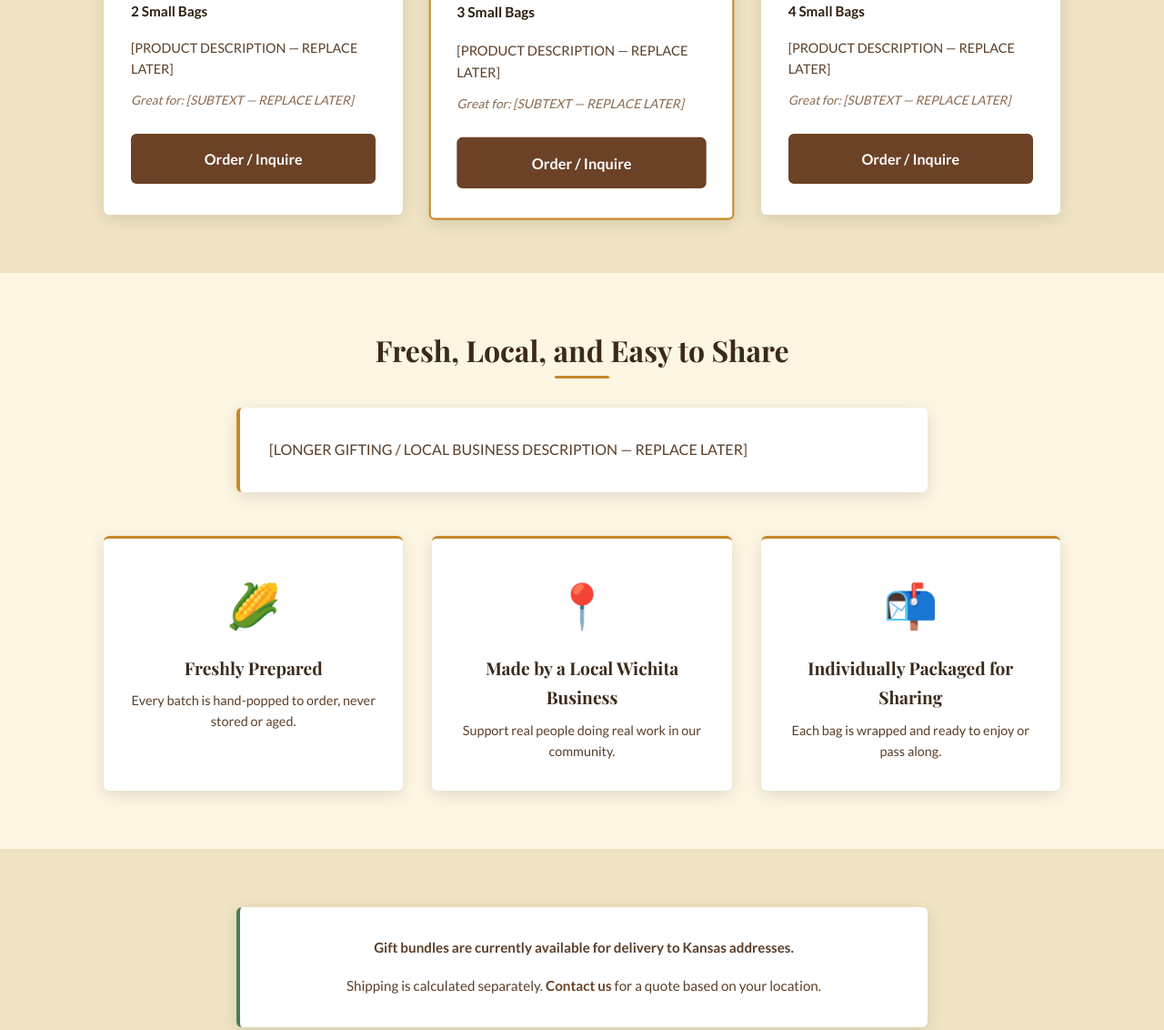
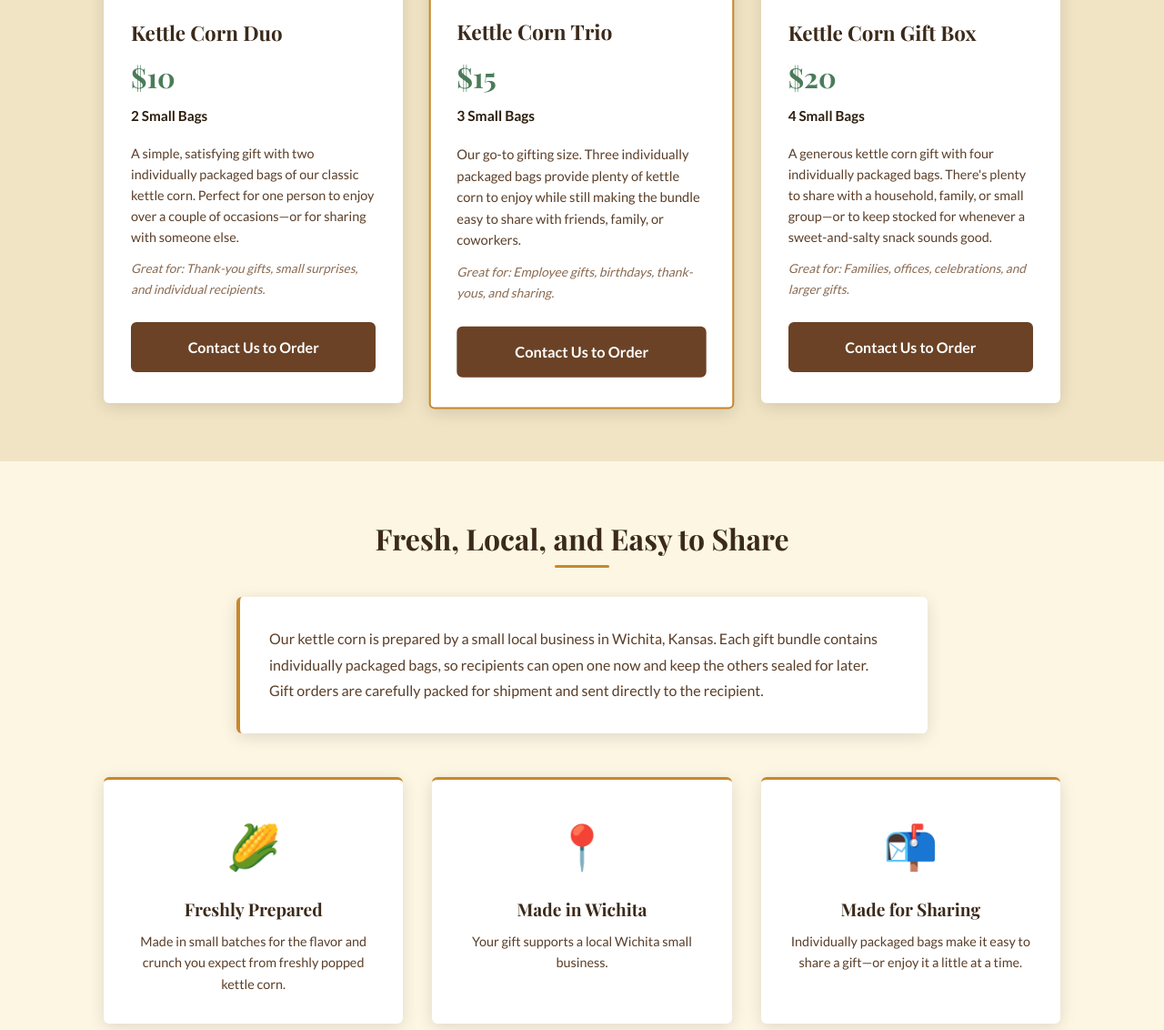
Before and after one commit to jofusmichael80-glitch/mikjaw-kettle-corn, a website: page gifting.html in a window 1280 px wide. Shown: the part 994-2126 px from the top of the page at 91% size. Drawn offline with nearby package versions, Linux system fonts and the light colour scheme.

Commit message:
add gifting descriptions

```diff
--- a/gifting.html
+++ b/gifting.html
@@ -42,7 +42,10 @@
     <div class="container">
       <div class="gifting-intro-box">
         <p class="intro-text">
-          [INTRODUCTORY GIFTING DESCRIPTION — REPLACE LATER]
+          Send a little something sweet and salty. Our kettle corn gift bundles are packed with individually sealed bags of freshly prepared kettle corn, making them easy to enjoy, share, or save for later.
+        </p>
+        <p class="intro-text">
+          Whether you're sending a thank-you, celebrating an occasion, or simply surprising someone with a local treat, choose the bundle that fits your gift.
         </p>
       </div>
     </div>
@@ -65,9 +68,9 @@
             <h3 class="bundle-name">Kettle Corn Duo</h3>
             <p class="bundle-price">$10</p>
             <p class="bundle-contents"><strong>2 Small Bags</strong></p>
-            <p class="bundle-description">[PRODUCT DESCRIPTION — REPLACE LATER]</p>
-            <p class="bundle-subtext"><em>Great for:</em> [SUBTEXT — REPLACE LATER]</p>
-            <a href="contact.html" class="btn btn-primary btn-full">Order / Inquire</a>
+            <p class="bundle-description">A simple, satisfying gift with two individually packaged bags of our classic kettle corn. Perfect for one person to enjoy over a couple of occasions—or for sharing with someone else.</p>
+            <p class="bundle-subtext"><em>Great for:</em> Thank-you gifts, small surprises, and individual recipients.</p>
+            <a href="contact.html" class="btn btn-primary btn-full">Contact Us to Order</a>
           </div>
         </div>
 
@@ -81,9 +84,9 @@
             <h3 class="bundle-name">Kettle Corn Trio</h3>
             <p class="bundle-price">$15</p>
             <p class="bundle-contents"><strong>3 Small Bags</strong></p>
-            <p class="bundle-description">[PRODUCT DESCRIPTION — REPLACE LATER]</p>
-            <p class="bundle-subtext"><em>Great for:</em> [SUBTEXT — REPLACE LATER]</p>
-            <a href="contact.html" class="btn btn-primary btn-full">Order / Inquire</a>
+            <p class="bundle-description">Our go-to gifting size. Three individually packaged bags provide plenty of kettle corn to enjoy while still making the bundle easy to share with friends, family, or coworkers.</p>
+            <p class="bundle-subtext"><em>Great for:</em> Employee gifts, birthdays, thank-yous, and sharing.</p>
+            <a href="contact.html" class="btn btn-primary btn-full">Contact Us to Order</a>
           </div>
         </div>
 
@@ -96,9 +99,9 @@
             <h3 class="bundle-name">Kettle Corn Gift Box</h3>
             <p class="bundle-price">$20</p>
             <p class="bundle-contents"><strong>4 Small Bags</strong></p>
-            <p class="bundle-description">[PRODUCT DESCRIPTION — REPLACE LATER]</p>
-            <p class="bundle-subtext"><em>Great for:</em> [SUBTEXT — REPLACE LATER]</p>
-            <a href="contact.html" class="btn btn-primary btn-full">Order / Inquire</a>
+            <p class="bundle-description">A generous kettle corn gift with four individually packaged bags. There's plenty to share with a household, family, or small group—or to keep stocked for whenever a sweet-and-salty snack sounds good.</p>
+            <p class="bundle-subtext"><em>Great for:</em> Families, offices, celebrations, and larger gifts.</p>
+            <a href="contact.html" class="btn btn-primary btn-full">Contact Us to Order</a>
           </div>
         </div>
 
@@ -112,7 +115,10 @@
       <h2 class="section-title">Fresh, Local, and Easy to Share</h2>
       <div class="why-gift-box">
         <p>
-          [LONGER GIFTING / LOCAL BUSINESS DESCRIPTION — REPLACE LATER]
+          Our kettle corn is prepared by a small local business in Wichita, Kansas. Each gift bundle contains individually packaged bags, so recipients can open one now and keep the others sealed for later.
+        </p>
+        <p>
+          Gift orders are carefully packed for shipment and sent directly to the recipient.
         </p>
       </div>
 
@@ -120,17 +126,17 @@
         <div class="highlight-item">
           <div class="highlight-icon">🌽</div>
           <h4>Freshly Prepared</h4>
-          <p>Every batch is hand-popped to order, never stored or aged.</p>
+          <p>Made in small batches for the flavor and crunch you expect from freshly popped kettle corn.</p>
         </div>
         <div class="highlight-item">
           <div class="highlight-icon">📍</div>
-          <h4>Made by a Local Wichita Business</h4>
-          <p>Support real people doing real work in our community.</p>
+          <h4>Made in Wichita</h4>
+          <p>Your gift supports a local Wichita small business.</p>
         </div>
         <div class="highlight-item">
           <div class="highlight-icon">📬</div>
-          <h4>Individually Packaged for Sharing</h4>
-          <p>Each bag is wrapped and ready to enjoy or pass along.</p>
+          <h4>Made for Sharing</h4>
+          <p>Individually packaged bags make it easy to share a gift—or enjoy it a little at a time.</p>
         </div>
       </div>
     </div>
@@ -139,9 +145,9 @@
   <!-- ===== SHIPPING / AVAILABILITY NOTE ===== -->
   <section class="content-section content-section--alt">
     <div class="container">
+      <h2 class="section-title">Kansas Delivery</h2>
       <div class="shipping-info">
-        <p><strong>Gift bundles are currently available for delivery to Kansas addresses.</strong></p>
-        <p>Shipping is calculated separately. <a href="contact.html">Contact us</a> for a quote based on your location.</p>
+        <p>Gift bundles are currently available for delivery to Kansas addresses. Shipping is calculated separately.</p>
       </div>
     </div>
   </section>
```
